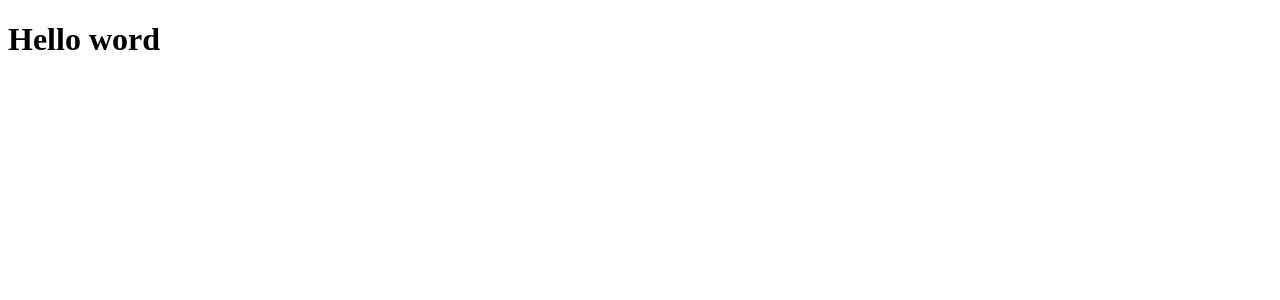
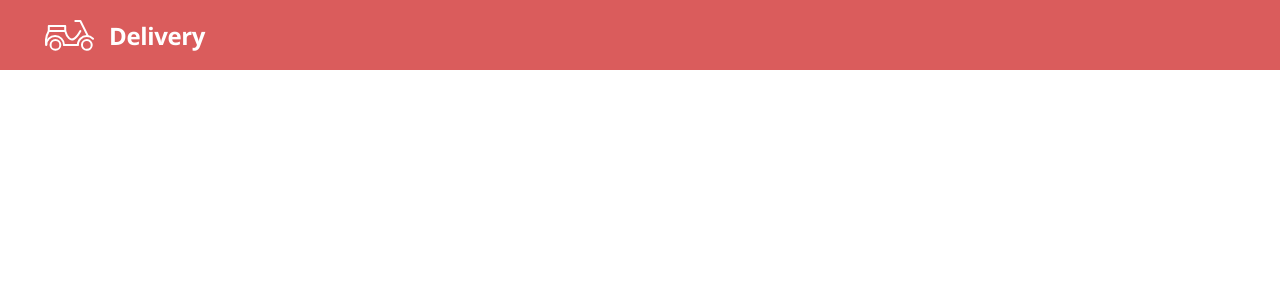
Before and after one commit to RaulGoncalvesRSG/delivery, a React (Create React App) app in the folder frontend/: page / in a window 1280 px wide. Shown: the top 300 px of the page. Built offline with nearby package versions, Linux system fonts and the light colour scheme; the HTML template or start-up script is replaced by a standard one.

Commit message:
Criação da NavBar

```diff
--- a/frontend/src/App.css
+++ b/frontend/src/App.css
@@ -0,0 +1,26 @@
+@import url('https://fonts.googleapis.com/css2?family=Open+Sans:wght@400;700&display=swap');
+
+/*":root" pq vai estar disponível na raiz da aplicação - qualquer lugar da aplicação irá ter acesso dessas variáveis*/
+:root {
+    /*variáveis do css começam com "--"*/
+  --primary-color: #da5c5c;
+  --primary-hover-color: #a74b4b;
+  --dark-color: #263238;
+  --secondary-color: #9E9E9E;
+  --light-color: #F5F5F5;
+}
+
+html, body {
+  margin: 0;
+  padding:0;
+}
+
+body {
+    /*Fonte de toda a aplicação*/
+  font-family: 'Open Sans', sans-serif;
+}
+
+a {
+    /*Remove o underline de todas tags "a" utilizada no projeto*/
+  text-decoration: none;
+}
--- a/frontend/src/App.tsx
+++ b/frontend/src/App.tsx
@@ -1,9 +1,10 @@
 import './App.css';
+import NavBar from "./Navbar";
 
 function App() {
   return (
     <div>
-      <h1>Hello word</h1>
+      <NavBar/>
     </div>
   );
 }
--- /dev/null
+++ b/frontend/src/Navbar/index.tsx
@@ -0,0 +1,14 @@
+import "./style.css";
+//ReactComponent é um nome genérico
+import {ReactComponent as Logo} from "./logo.svg";
+
+function NavBar(){
+    return (
+        <div className="main-navbar">
+            <Logo/>
+            <a href="home" className="logo-text">Delivery</a>
+        </div>
+    );
+}
+
+export default NavBar;
--- /dev/null
+++ b/frontend/src/Navbar/style.css
@@ -0,0 +1,17 @@
+.main-navbar{
+    height: 70px;
+    background-color: #DA5C5C;
+    padding-left: 45px;
+    display: flex;
+    /*align-items só pode ser usado junto com display flex*/
+    align-items: center;
+}
+
+.logo-text{
+    font-weight: bold;
+    font-size: 24px;
+    line-height: 33px;
+    letter-spacing: -0.015em;
+    color: #FFFFFF;
+    margin-left: 15px;
+}
```
Also changed, not shown: frontend/src/Navbar/logo.svg (added).
